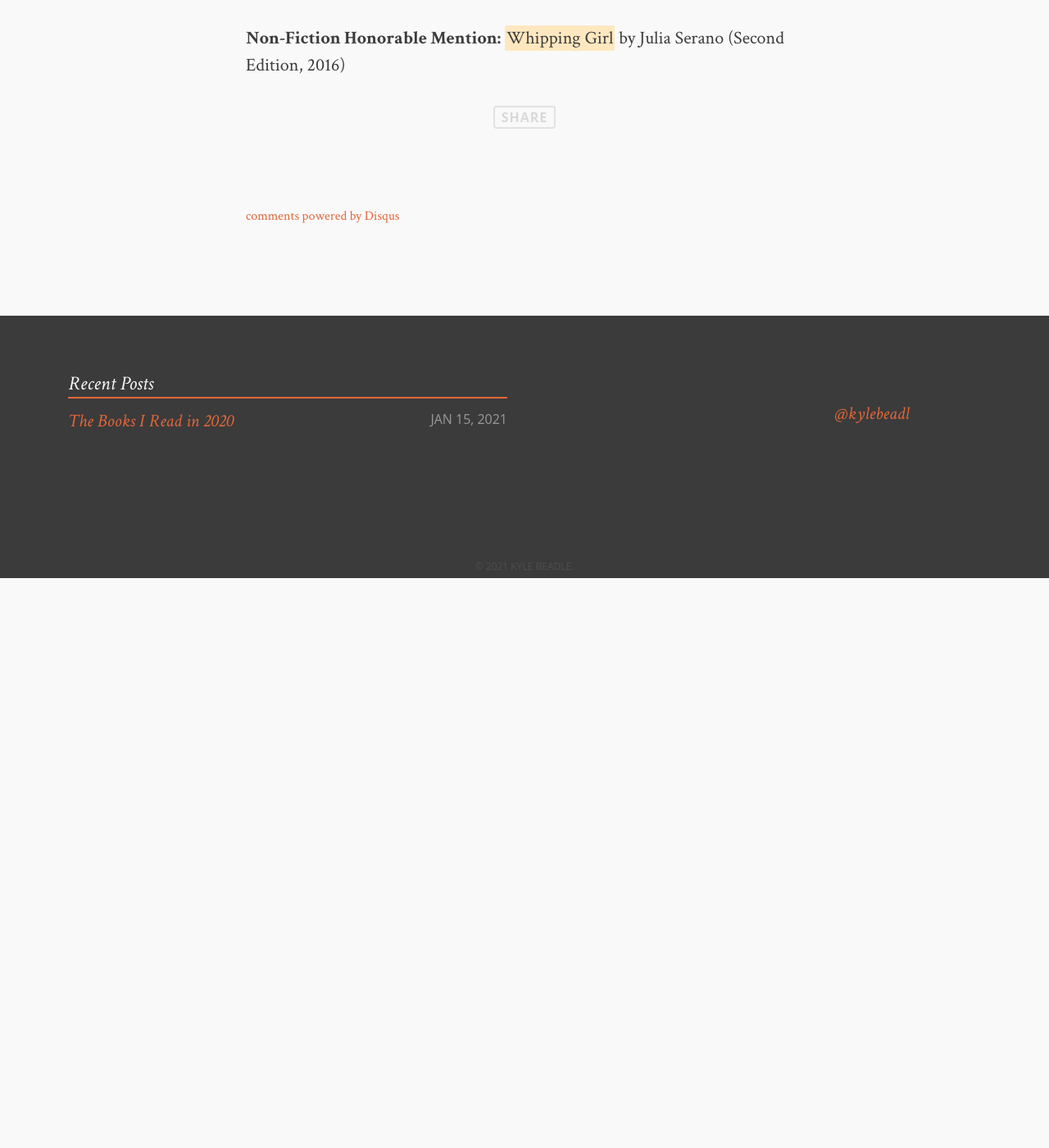
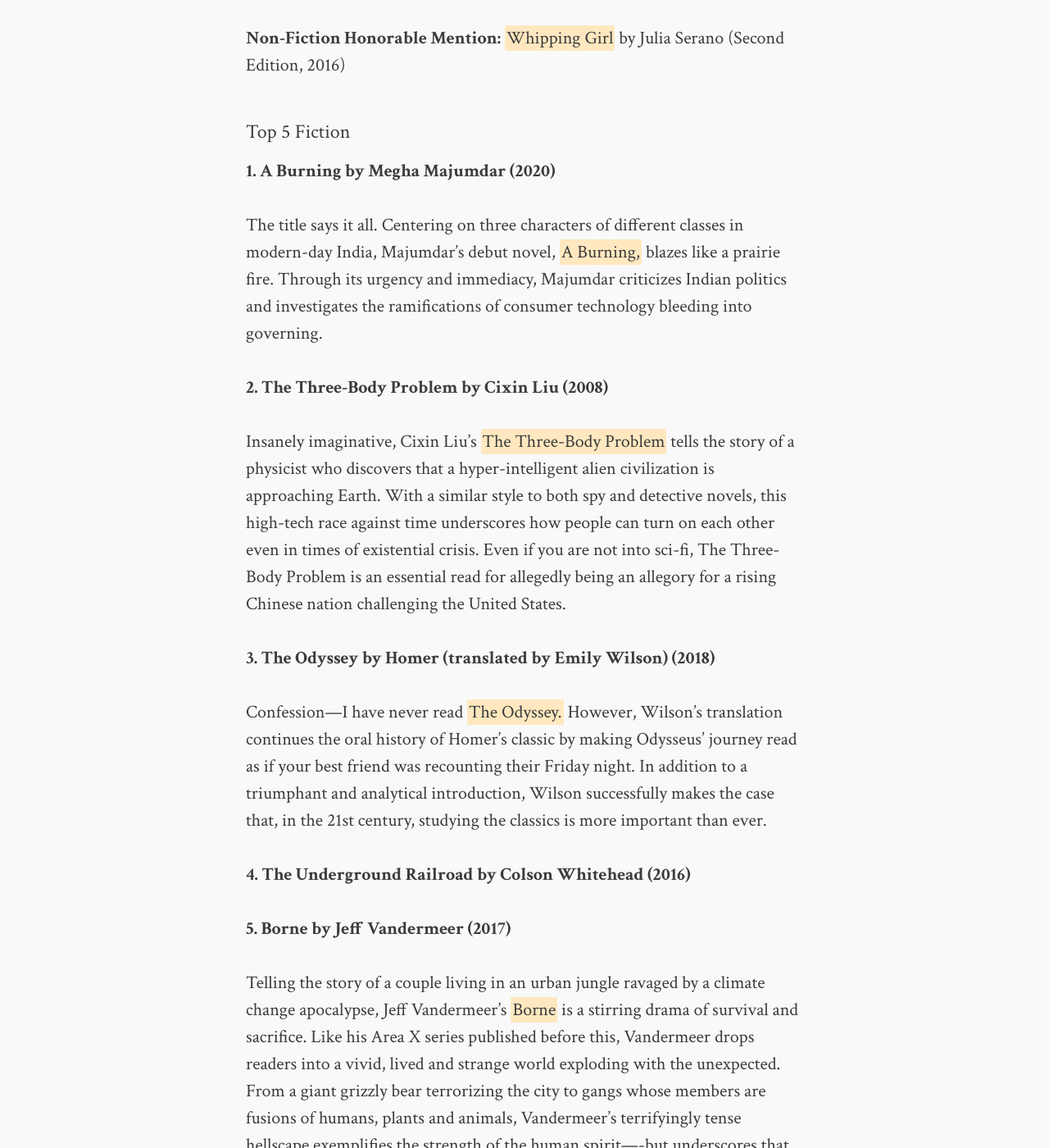
Before and after one commit to kbeadl/blog, a Jekyll site: the page built from _posts/2021-01-15-books.md, in a window 1280 px wide and 1400 px high, scrolled down 2452 px. Shown: the whole window at 82% size. Built offline with Jekyll 4.4.1, drawn with Linux system fonts in a browser that asks for light colours; comment, search, counter and statistics services are not loaded; before the commit the page ends 3157 px from its top, so only the background shows below that; some of the changed text lies outside the part shown.

Commit message:
Update 2021-01-15-books.md

```diff
--- a/_posts/2021-01-15-books.md
+++ b/_posts/2021-01-15-books.md
@@ -58,3 +58,39 @@ which would have made it onto longer lists and deserve to be read just as much a
   My only complaint—I wish it were longer.
 
 **Non-Fiction Honorable Mention:** *Whipping Girl* by Julia Serano (Second Edition, 2016)
+
+#### Top 5 Fiction
+
+**1. A Burning by Megha Majumdar (2020)**
+
+  The title says it all. Centering on three characters of different classes in modern-day India,
+  Majumdar’s debut novel, *A Burning,* blazes like a prairie fire. Through its urgency and immediacy,
+  Majumdar criticizes Indian politics and investigates the ramifications of consumer technology bleeding into governing.
+
+**2. The Three-Body Problem by Cixin Liu (2008)**
+
+  Insanely imaginative, Cixin Liu’s *The Three-Body Problem* tells the story of a physicist who discovers
+  that a hyper-intelligent alien civilization is approaching Earth. With a similar style to both spy and
+  detective novels, this high-tech race against time underscores how people can turn on each other
+  even in times of existential crisis. Even if you are not into sci-fi, The Three-Body Problem is
+  an essential read for allegedly being an allegory for a rising Chinese nation challenging the United States.
+
+**3. The Odyssey by Homer (translated by Emily Wilson) (2018)**
+
+Confession—I have never read *The Odyssey.* However, Wilson’s translation continues the oral history of
+Homer’s classic by making Odysseus’ journey read as if your best friend was recounting their Friday night.
+In addition to a triumphant and analytical introduction, Wilson successfully makes the case that,
+in the 21st century, studying the classics is more important than ever.
+
+**4. The Underground Railroad by Colson Whitehead (2016)**
+
+**5. Borne by Jeff Vandermeer (2017)**
+
+  Telling the story of a couple living in an urban jungle ravaged by a climate change apocalypse,
+  Jeff Vandermeer’s *Borne* is a stirring drama of survival and   sacrifice. Like his Area X series published
+  before this, Vandermeer drops readers into a vivid, lived and strange world exploding with the unexpected.
+  From a giant grizzly bear terrorizing the city to gangs whose members are fusions of humans, plants and animals,
+  Vandermeer’s terrifyingly tense hellscape exemplifies the strength of the human spirit—-but underscores that it’s better
+  to live in a stable world than an exciting one.
+
+**Fiction Honorable Mentions:** *A Streetcar Named Desire* by Tennessee Williams (1947) and *The Picture of Dorian Grey* by Oscar Wilde (1890)
```
